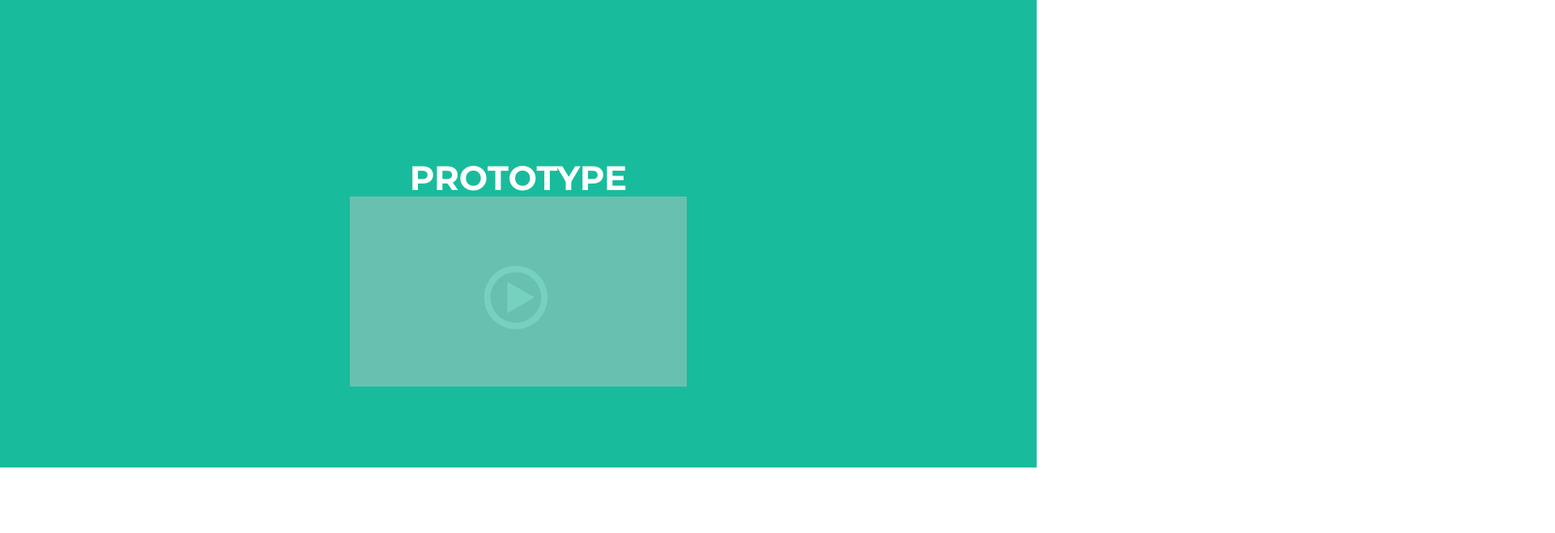
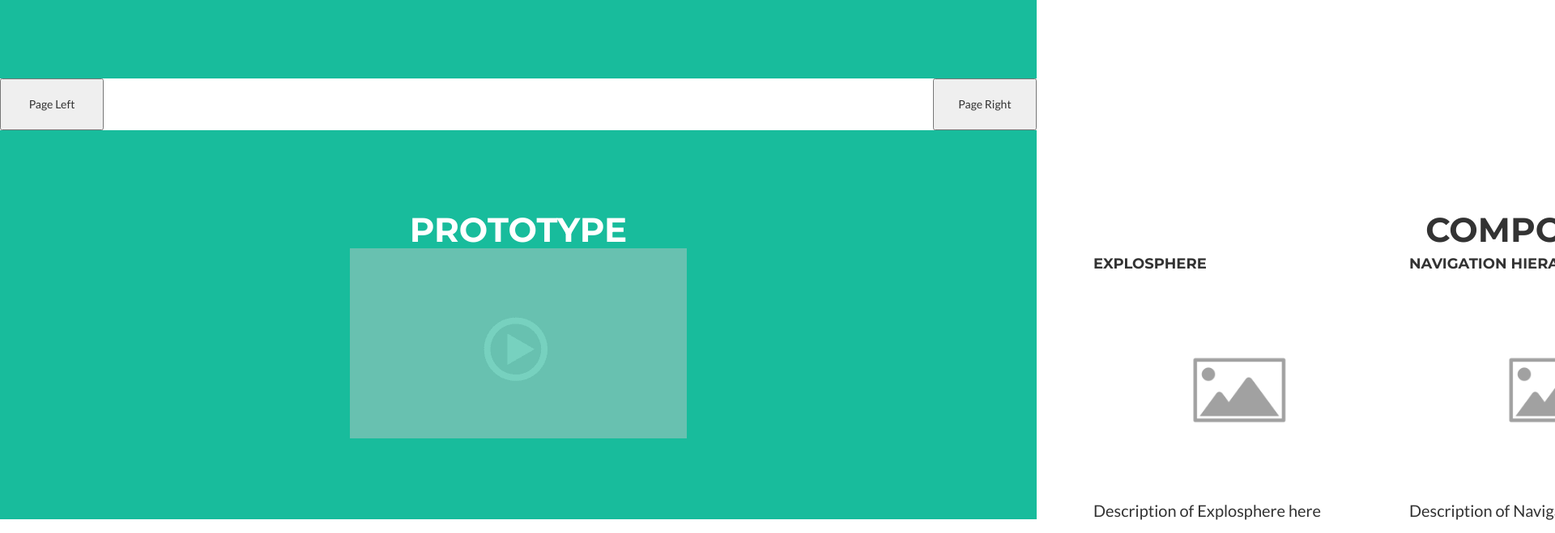
Before and after one commit to Bryce-Summers/UX_Team_AdaLovlace_Communication_Tool_IDM_F16, a website: page index.html in a window 1280 px wide. Shown: the part 333-992 px from the top of the page at 81% size, 1920 px wide, since content can reach past the window. Drawn offline with nearby package versions, Linux system fonts and the light colour scheme.

Commit message:
Rough draft of horizontal navigation scheme.

```diff
--- a/index.html
+++ b/index.html
@@ -87,8 +87,10 @@
         </div>
     </header>
 
+    <button id="button_left"  onclick="page_left()">Page Left</button>
+    <button id="button_right" onclick="page_right()">Page Right</button>
 
-	<!-- Prototype -->
+    <!-- Prototype -->
     <section class="success" id="prototype">
         <div class="container">
             <div class="row">
@@ -99,7 +101,6 @@
             </div>
         </div>
     </section>
-
 
     <!-- Components -->
     <section id="components">
@@ -167,6 +168,8 @@
 
         </div>
     </section>
+
+    </div>
 
     <!-- Footer -->
     <footer class="text-center">
@@ -430,6 +433,7 @@
         </div>
     </div>
 
+
     <!-- jQuery -->
     <script src="vendor/jquery/jquery.min.js"></script>
 
@@ -444,7 +448,10 @@
     <script src="js/contact_me.js"></script>
 
     <!-- Theme JavaScript -->
-    <script src="js/freelancer.min.js"></script>
+    <!--<script src="js/freelancer.min.js"></script>-->
+
+    <!-- Horizontal Layout code by Bryce Summers. -->
+    <script src="js/bryce_horizontal.js"></script>
 
 </body>
 
--- /dev/null
+++ b/js/bryce_horizontal.js
@@ -0,0 +1,139 @@
+//bryce_horizontal.js
+// Converts a <section> delliminated javascript file into a horizontally navigatable file.
+
+var screen_x = 0;
+var dest_x = 0;
+var min_x = 0;
+var max_x = 0;
+
+function horizontalize_sections()
+{
+	if(Math.abs(dest_x - screen_x) > .01)
+	{
+		requestAnimationFrame(horizontalize_sections);
+	}
+
+	screen_x = .9*screen_x + .1*dest_x;
+
+
+	var header = document.querySelectorAll("header");
+	header = header[0];
+
+	var y = header.offsetHeight;
+	var w = window.innerWidth;
+
+	/*
+	var y = sections[0].style.top;
+	var x = sections[0].style.left;
+	var x_step = window.innerWidth;
+	*/
+
+
+	var x = -screen_x;
+	var x_step = w;
+	var button_h = 64;
+
+	position_buttons(0, y, w, button_h);
+	y += button_h;
+
+	var sections = document.querySelectorAll("section");
+	var max_height = 0;
+	for(var i = 0; i < sections.length; i++)
+	{
+		var s = sections[i];
+		s.style.top  = y + 'px';
+		s.style.left = x + 'px';
+		s.style.width  = w + 'px';
+		s.style.position = "absolute";
+		x += x_step;
+
+		max_height = Math.max(max_height, s.offsetHeight);
+	}
+
+	var footer = document.querySelectorAll("footer");
+	footer = footer[0];
+
+	y += max_height;
+	footer.style.top = y + 'px';
+	footer.style.left = 0 + 'px';
+	footer.style.position = "absolute";
+	footer.style.width = w + 'px';
+
+	//$(window).trigger('resize');
+}
+
+function position_buttons(x, y, w, h)
+{
+
+	var b_left  = document.getElementById("button_left");
+	var b_right = document.getElementById("button_right");
+	var b_w = 128;
+
+	var s = b_left.style;
+	s.top  = y + 'px';
+	s.left = x + 'px';
+	s.width  = b_w + 'px';
+	s.height = h + 'px';
+	s.position = "absolute";
+	s.zIndex="5";
+
+	s = b_right.style;
+	s.top  = y + 'px';
+	s.left = x + w - b_w + 'px';
+	s.width  = b_w + 'px';
+	s.height = h + 'px';
+	s.position = "absolute";
+	s.zIndex="5";
+}
+
+function page_left()
+{
+	dest_x -= window.innerWidth;
+
+	// Lower bound.
+	dest_x = Math.max(min_x, dest_x);
+	console.log(dest_x);
+
+	horizontalize_sections();
+}
+
+function page_right()
+{
+	dest_x += window.innerWidth;
+
+	// FIXME: Add Upper Bound.
+
+	horizontalize_sections();
+}
+
+function checkKey(e) {
+
+    e = e || window.event;
+
+    if (e.keyCode == '38') {
+        // up arrow
+    }
+    else if (e.keyCode == '40') {
+        // down arrow
+    }
+    else if (e.keyCode == '37') {
+       // left arrow
+       page_left();
+    }
+    else if (e.keyCode == '39') {
+       // right arrow
+       page_right();
+    }
+
+}
+document.onkeydown = checkKey;
+
+// Do the rearranging once the page has loaded.
+$(window).bind("load", function() {
+	horizontalize_sections();
+});
+
+// Perform the horizontalization after every window resize.
+window.addEventListener("resize", horizontalize_sections);
+
+//requestAnimationFrame(horizontalize_sections);
```
